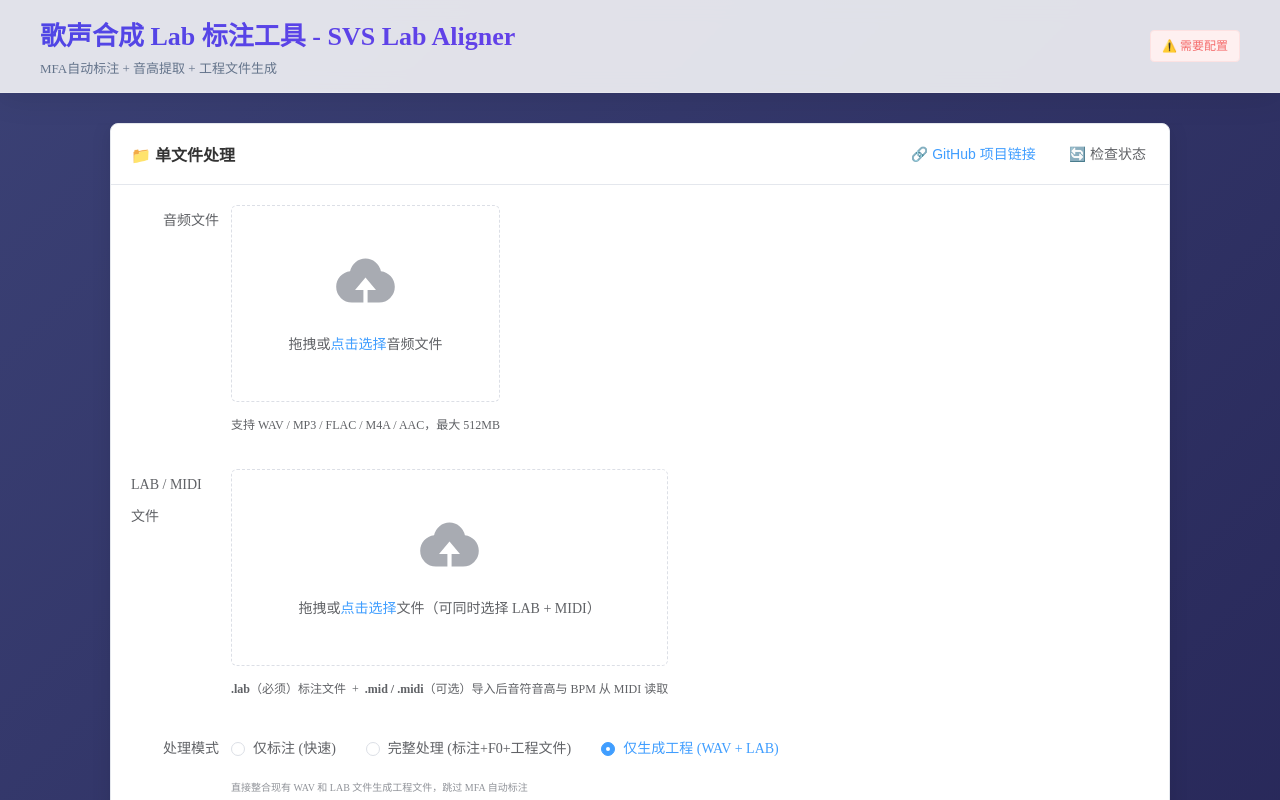
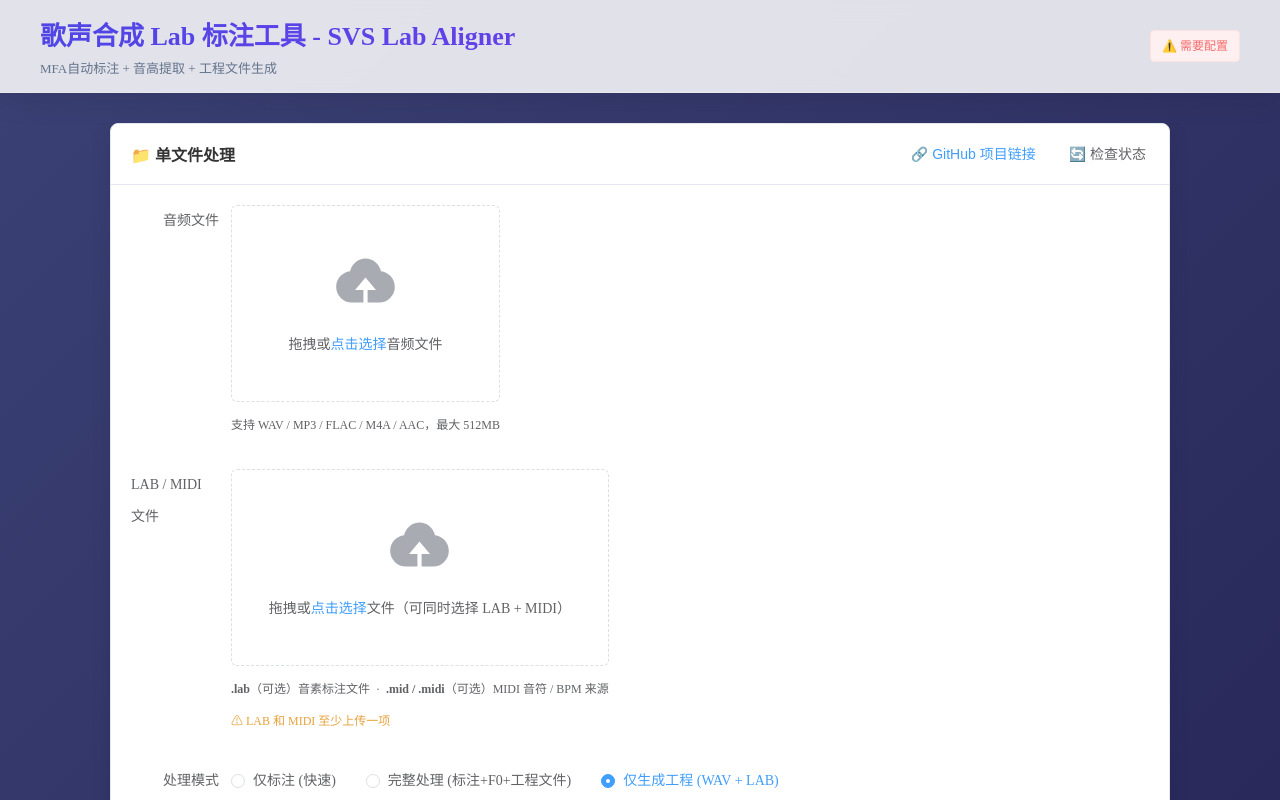
Before and after one commit to liuhua520-svg/gpt-sovits-mfa-aligner-tsubaki, a Vue app in the folder frontend/: page / in a window 1280 px wide. Both pictures are taken after a click on the label "仅生成工程 (WAV + LAB)". Shown: the top 800 px of the page. Built offline with nearby package versions, Linux system fonts and the light colour scheme; no server answers.

Commit message:
Add files via upload

```diff
--- a/frontend/src/App.vue
+++ b/frontend/src/App.vue
@@ -26,11 +26,11 @@
       <div class="footer-content">
         <p>Audio Processing Aligner v2.0.0 • Built with PyWORLD + MFA + Vue3</p>
         <p>
-          <a href="https://github.com/liuhua520-svg/gpt-sovits-mfa-aligner" target="_blank">
+          <a href="https://github.com/liuhua520-svg/SVS-Lab-Aligner" target="_blank">
             📚 GitHub
           </a>
           |
-          <a href="https://github.com/liuhua520-svg/gpt-sovits-mfa-aligner/issues" target="_blank">
+          <a href="https://github.com/liuhua520-svg/SVS-Lab-Aligner/issues" target="_blank">
             🐛 Issue
           </a>
         </p>
--- a/frontend/src/components/MFAProcessor.vue
+++ b/frontend/src/components/MFAProcessor.vue
@@ -68,9 +68,10 @@
             </div>
             <template #tip>
               <div class="el-upload__tip">
-                <strong>.lab</strong>（必须）标注文件
-                &nbsp;+&nbsp;
-                <strong>.mid / .midi</strong>（可选）导入后音符音高与 BPM 从 MIDI 读取
+                <strong>.lab</strong>（可选）音素标注文件
+                &nbsp;·&nbsp;
+                <strong>.mid / .midi</strong>（可选）MIDI 音符 / BPM 来源
+                <br><span style="color:#e6a23c">⚠ LAB 和 MIDI 至少上传一项</span>
               </div>
             </template>
           </el-upload>
@@ -137,7 +138,7 @@
               执行完整流程：标注 → F0提取 → 工程文件生成
             </small>
             <small v-else>
-              直接整合现有 WAV 和 LAB 文件生成工程文件，跳过 MFA 自动标注
+              直接整合现有 WAV 和 LAB / MIDI 生成工程文件，跳过 MFA 自动标注（LAB 与 MIDI 至少选一）
             </small>
           </div>
         </el-form-item>
@@ -146,6 +147,7 @@
           <el-select v-model="formData.outputFormat" placeholder="选择输出格式">
             <el-option label="Synthesizer V Studio (.svp)" value="sv" />
             <el-option label="OpenUtau/UTAU (.ustx)" value="utau" />
+            <el-option label="MIDI 标准文件 (.mid)" value="midi" />
           </el-select>
         </el-form-item>
 
@@ -738,6 +740,9 @@ let jobPollTimer: number | null = null
 const midiInfo = ref<{ bpm: number; loaded: boolean }>({ bpm: 120, loaded: false })
 const midiLoaded = computed(() => processingMode.value === 'project-only' && !!formData.value.midiFile)
 
+// LAB+MIDI 合并上传控件的 key（用于强制重置组件）
+const labMidiUploadKey = ref(0)
+
 // 计算属性
 const normalizedModels = computed(() => {
   const defaultModels = { cmn: false, eng: false, jpn: false, kor: false, yue: false }
@@ -754,7 +759,8 @@ const isReady = computed(() => {
 // 根据不同模式控制提交按钮的禁用状态
 const isSubmitDisabled = computed(() => {
   if (processingMode.value === 'project-only') {
-    return !formData.value.audioFile || !formData.value.labFile
+    // project-only: 需要 WAV + (LAB 或 MIDI 至少一项)
+    return !formData.value.audioFile || (!formData.value.labFile && !formData.value.midiFile)
   }
   return !formData.value.audioFile || !formData.value.text.trim() || !isReady.value
 })
@@ -931,6 +937,41 @@ const handleMidiSelect = (file: any) => {
   } else {
     midiInfo.value = { bpm: 120, loaded: false }
   }
+}
+
+/**
+ * LAB+MIDI 合并上传 - 文件列表变化时
+ * 从当前 fileList 中分别提取 .lab 和 .mid/.midi 文件。
+ */
+const handleLabMidiChange = (_file: any, fileList: any[]) => {
+  const labEntry  = fileList.find((f: any) => {
+    const name = (f.raw?.name || f.name || '').toLowerCase()
+    return name.endsWith('.lab')
+  })
+  const midiEntry = fileList.find((f: any) => {
+    const name = (f.raw?.name || f.name || '').toLowerCase()
+    return name.endsWith('.mid') || name.endsWith('.midi')
+  })
+
+  formData.value.labFile  = labEntry?.raw  || null
+  formData.value.midiFile = midiEntry?.raw || null
+
+  if (formData.value.midiFile) {
+    extractMidiBpm(formData.value.midiFile).then(({ bpm }) => {
+      midiInfo.value = { bpm, loaded: true }
+      // MIDI BPM 自动同步到 advanced 设置，方便用户查看
+      advancedConfig.value.bpm = bpm
+    })
+  } else {
+    midiInfo.value = { bpm: 120, loaded: false }
+  }
+}
+
+/**
+ * LAB+MIDI 合并上传 - 超过文件数限制时提示
+ */
+const handleLabMidiExceed = () => {
+  ElMessage.warning('最多可同时上传 1 个 LAB 文件 + 1 个 MIDI 文件（共 2 个）')
 }
 
 /**
@@ -990,8 +1031,8 @@ const processAudio = async () => {
       ElMessage.warning('请选择 WAV 文件')
       return
     }
-    if (!formData.value.labFile) {
-      ElMessage.warning('请选择 LAB 文件')
+    if (!formData.value.labFile && !formData.value.midiFile) {
+      ElMessage.warning('请选择 LAB 文件或 MIDI 文件（至少一项）')
       return
     }
 
@@ -1011,7 +1052,10 @@ const processAudio = async () => {
     try {
       const formDataObj = new FormData()
       formDataObj.append('wav_file', formData.value.audioFile)
-      formDataObj.append('lab_file', formData.value.labFile)
+      // LAB 可选：有就传，没有就依赖 MIDI
+      if (formData.value.labFile) {
+        formDataObj.append('lab_file', formData.value.labFile)
+      }
       formDataObj.append('format', formData.value.outputFormat)
       formDataObj.append('title', formData.value.projectTitle)
       formDataObj.append('phoneme_mode', formData.value.phonemeMode)
@@ -1027,7 +1071,7 @@ const processAudio = async () => {
       formDataObj.append('f0_ceil', advancedConfig.value.f0_ceil.toString())
       formDataObj.append('auto_note_pitch', advancedConfig.value.auto_note_pitch.toString())
       formDataObj.append('export_pitch_line', advancedConfig.value.export_pitch_line.toString())
-      // MIDI 文件（选填）
+      // MIDI 可选：有就传
       if (formData.value.midiFile) {
         formDataObj.append('midi_file', formData.value.midiFile)
       }
@@ -1281,6 +1325,7 @@ const reset = () => {
     phonemeMode: 'none'
   }
   midiInfo.value = { bpm: 120, loaded: false }
+  labMidiUploadKey.value++   // 强制重置上传组件
   result.value = null
   error.value = ''
   progressPercent.value = 0
```
